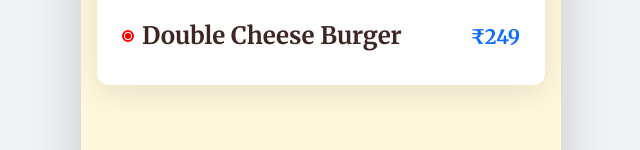
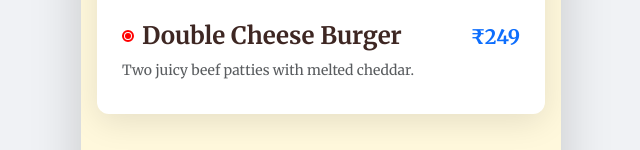
Before and after one commit to dhairya3007/restaurant_menu-, a React (Vite) app: page /menu/demo-burger-token in a window 1280 px wide. Shown: the part 469-619 px from the top of the page, without its empty margins (319-959 px from the left). Built offline with nearby package versions, Linux system fonts and the light colour scheme.

Commit message:
Show both description and quantity on public menu

```diff
--- a/src/pages/MenuPreview.jsx
+++ b/src/pages/MenuPreview.jsx
@@ -81,7 +81,8 @@ const MenuPreview = () => {
                             </h4>
                             <span className="fw-bold fs-5 text-primary">₹{dish.price}</span>
                           </div>
-                          {dish.quantity && <p className="text-muted mb-0">{dish.quantity}</p>}
+                          {dish.description && <p className="text-muted mb-2 small">{dish.description}</p>}
+                          {dish.quantity && <span className="badge bg-light text-dark border">{dish.quantity}</span>}
                         </div>
                       </div>
                     </div>
```
